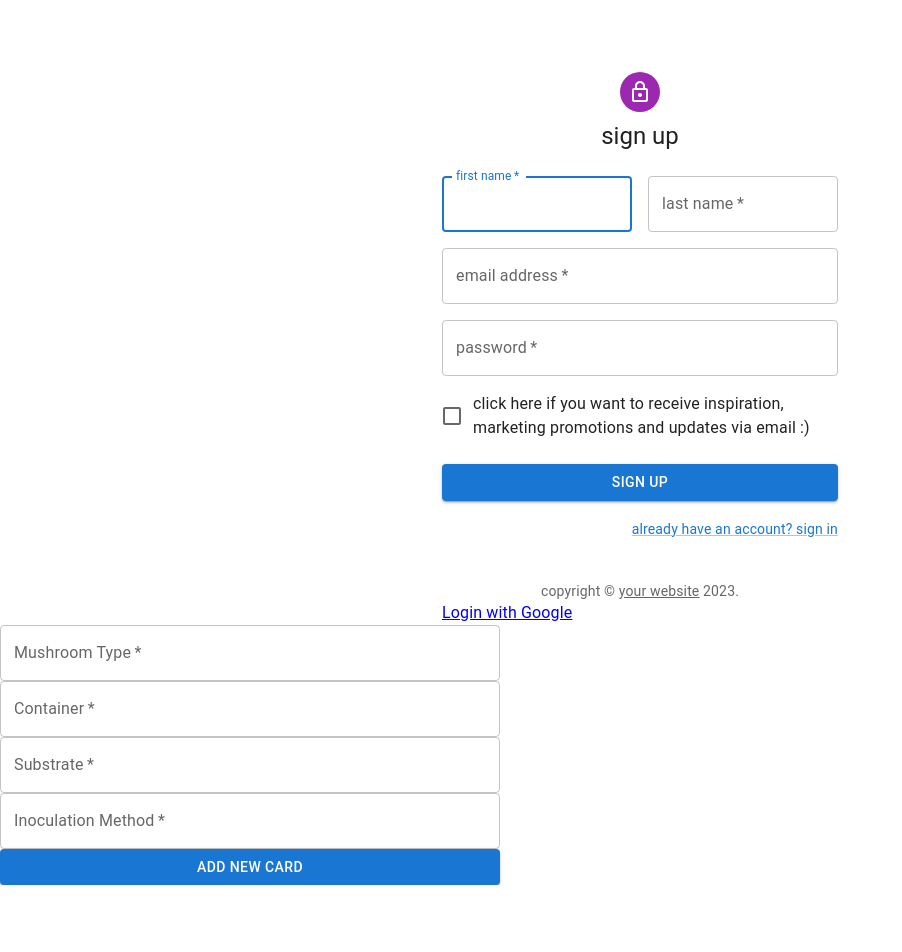
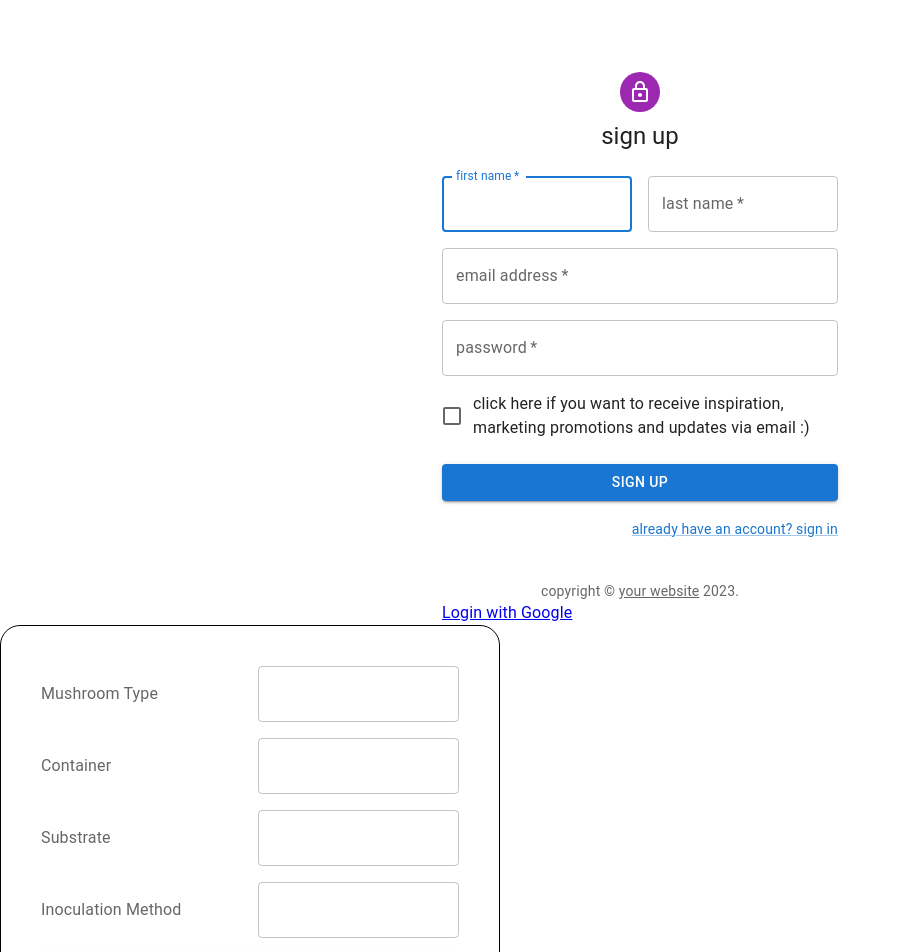
Before and after one commit to candacemartin/voyager-one, a React (Vite) app in the folder client/: page / in a window 1280 px wide. Shown: the top 952 px of the page, without its empty margins (0-902 px from the left). Before the commit the page ends 885 px from the top, so only its background shows below. Built offline with nearby package versions, Linux system fonts and the light colour scheme.

Commit message:
add basic styling to Questions component

```diff
--- a/client/src/components/Questions.tsx
+++ b/client/src/components/Questions.tsx
@@ -2,6 +2,9 @@ import { useState } from 'react';
 import TextField from '@mui/material/TextField';
 import Box from '@mui/material/Box';
 import Button from '@mui/material/Button';
+import FormLabel from '@mui/material/FormLabel';
+import Grid from '@mui/material/Grid';
+import Typography from '@mui/material/Typography';
 
 export default function Questions() {
   const [mushroomType, setMushroomType] = useState<string>('');
@@ -29,43 +32,81 @@ export default function Questions() {
   return (
     <Box
       component='form'
-      sx={{ display: 'flex', flexDirection: 'column', width: '500px' }}
+      id='question-component-wrapper'
+      sx={{
+        width: '500px',
+        border: 1,
+        padding: 5,
+        borderRadius: 5,
+        borderColor: 'black',
+      }}
     >
+      <Grid container spacing={2} sx={{ alignItems: 'center' }}>
+        <Grid item xs={12} sm={6}>
+          <Typography color={'white'}>
+            <FormLabel>Mushroom Type</FormLabel>
+          </Typography>
+        </Grid>
+        <Grid item xs={12} sm={6}>
           <TextField
+            fullWidth
             required
             variant='outlined'
-        label='Mushroom Type'
             value={mushroomType}
             onChange={(e) => setMushroomType(e.target.value)}
           />
+        </Grid>
+        <Grid item xs={12} sm={6}>
+          <FormLabel>Container</FormLabel>
+        </Grid>
+        <Grid item xs={12} sm={6}>
           <TextField
+            fullWidth
             required
             variant='outlined'
-        label='Container'
             value={container}
             onChange={(e) => setContainer(e.target.value)}
           />
+        </Grid>
+        <Grid item xs={12} sm={6}>
+          <FormLabel>Substrate</FormLabel>
+        </Grid>
+        <Grid item xs={12} sm={6}>
           <TextField
+            fullWidth
             required
             variant='outlined'
-        label='Substrate'
             value={substrate}
             onChange={(e) => setSubstrate(e.target.value)}
           />
+        </Grid>
+
+        <Grid item xs={12} sm={6}>
+          <FormLabel>Inoculation Method</FormLabel>
+        </Grid>
+        <Grid item xs={12} sm={6}>
           <TextField
+            fullWidth
             required
             variant='outlined'
-        label='Inoculation Method'
             value={inoculationMethod}
             onChange={(e) => setInoculationMethod(e.target.value)}
           />
+        </Grid>
+
+        <Grid item xs={12}>
           <Button
+            fullWidth
             type='submit'
             variant='contained'
-        onSubmit={(e: React.FormEvent<HTMLButtonElement>) => handleSubmit(e)}
+            onSubmit={(e: React.FormEvent<HTMLButtonElement>) =>
+              handleSubmit(e)
+            }
           >
             Add New Card
           </Button>
+        </Grid>
+      </Grid>
     </Box>
   );
 }
```
Lines whose indentation alone changed are shown as unchanged.
